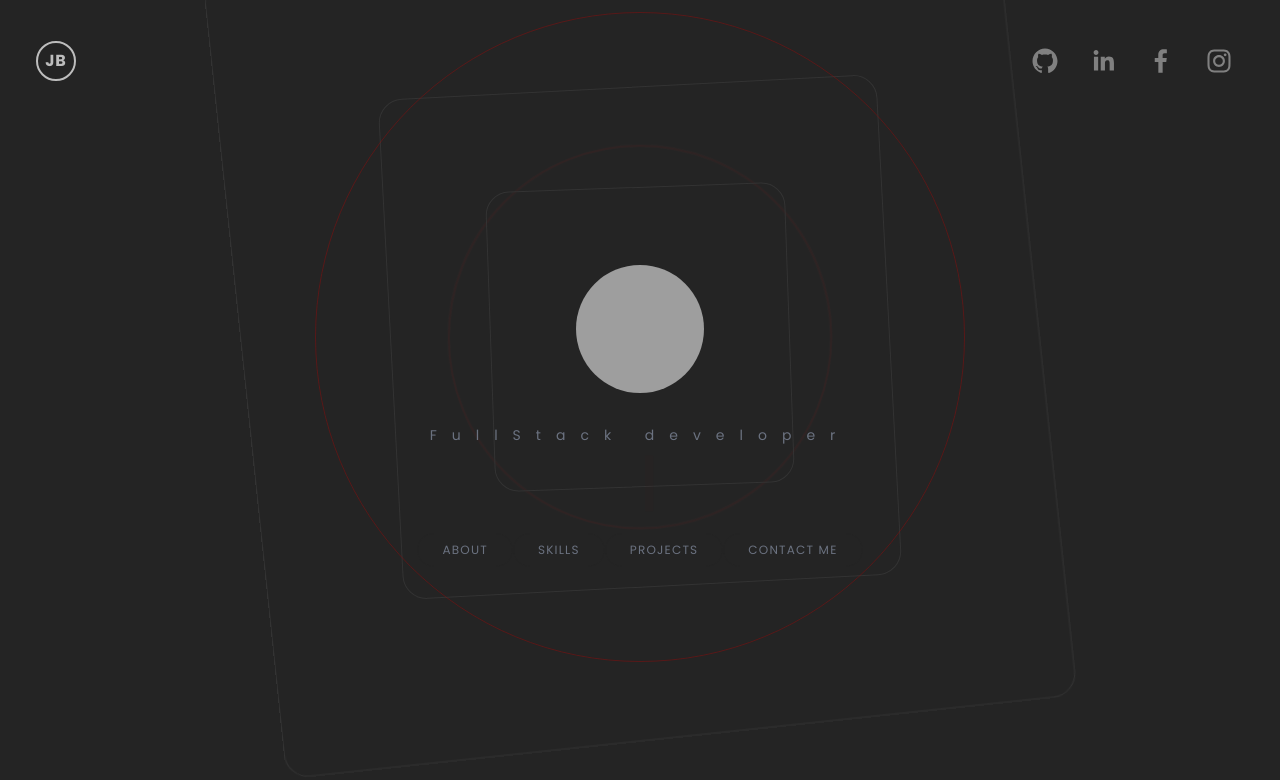
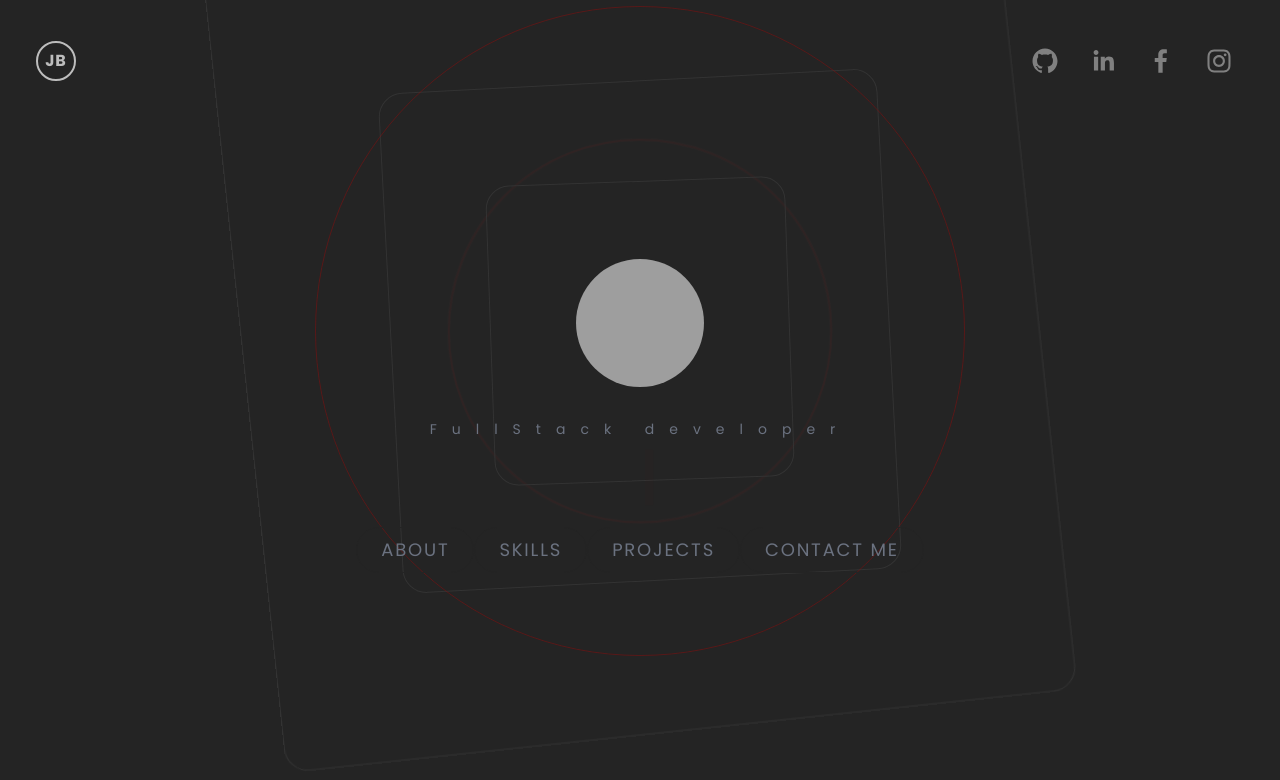
Before and after one commit to JoaoBorges1010/portfolio2.0, a Next.js app: page / in a window 1280 px wide. Shown: the top 780 px of the page. Built offline with nearby package versions, Linux system fonts and the light colour scheme; grey boxes are pictures that could not be loaded; a web font is replaced by a local one.

Commit message:
globals.css

```diff
--- a/styles/globals.css
+++ b/styles/globals.css
@@ -12,7 +12,7 @@
 
 @layer components {
   .Hero_Button {
-    @apply px-6 py-2 border border-[#242424] rounded-full uppercase text-xs tracking-widest text-gray-500 transition-all hover:border-primary/40 hover:text-primary/40 duration-200 ease-out hover:scale-105;
+    @apply px-6 py-2 border border-[#242424] rounded-full uppercase text-lg tracking-widest text-gray-500 transition-all hover:border-primary/40 hover:text-primary/40 duration-200 ease-out hover:scale-105;
   }
 
   .contactInput {
```
